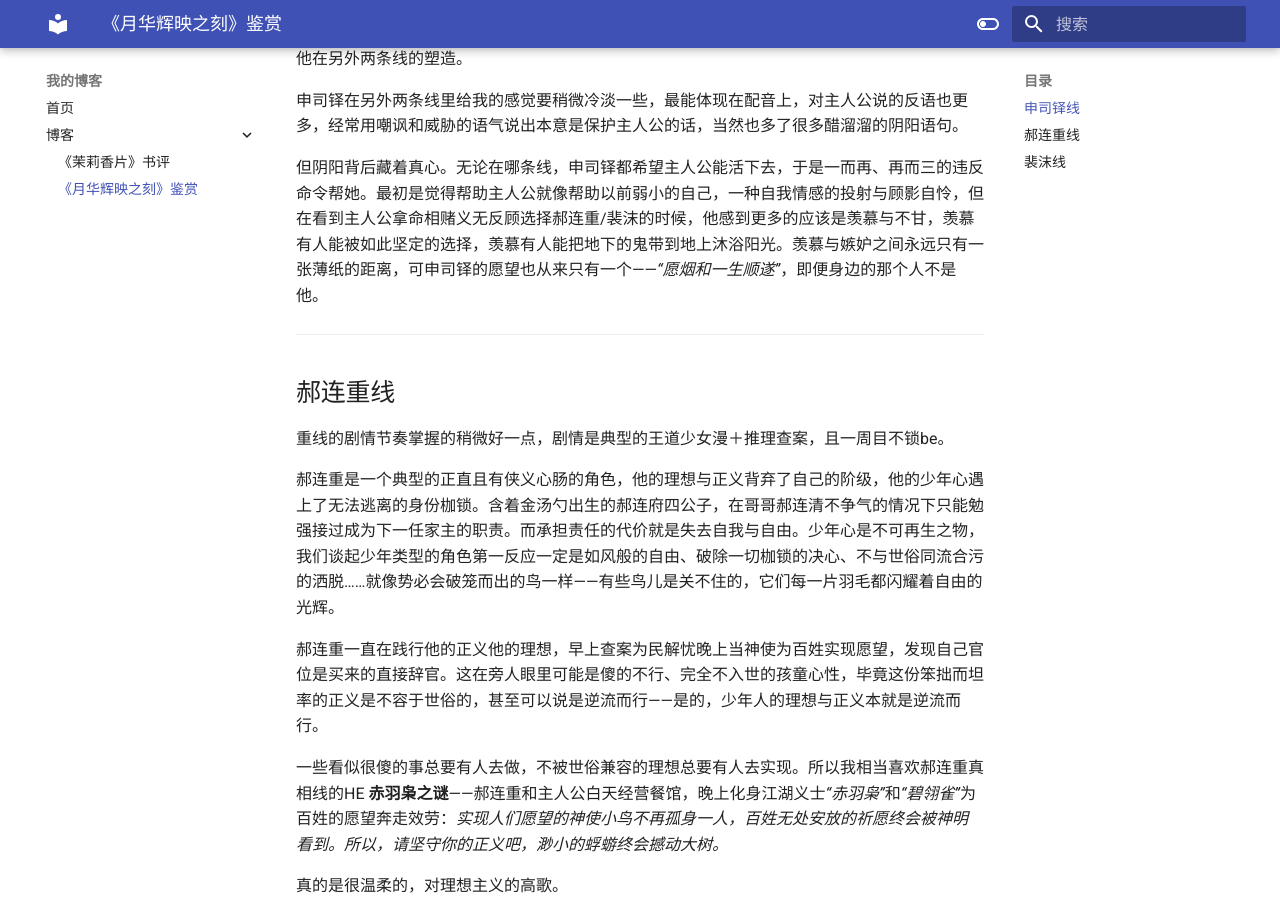
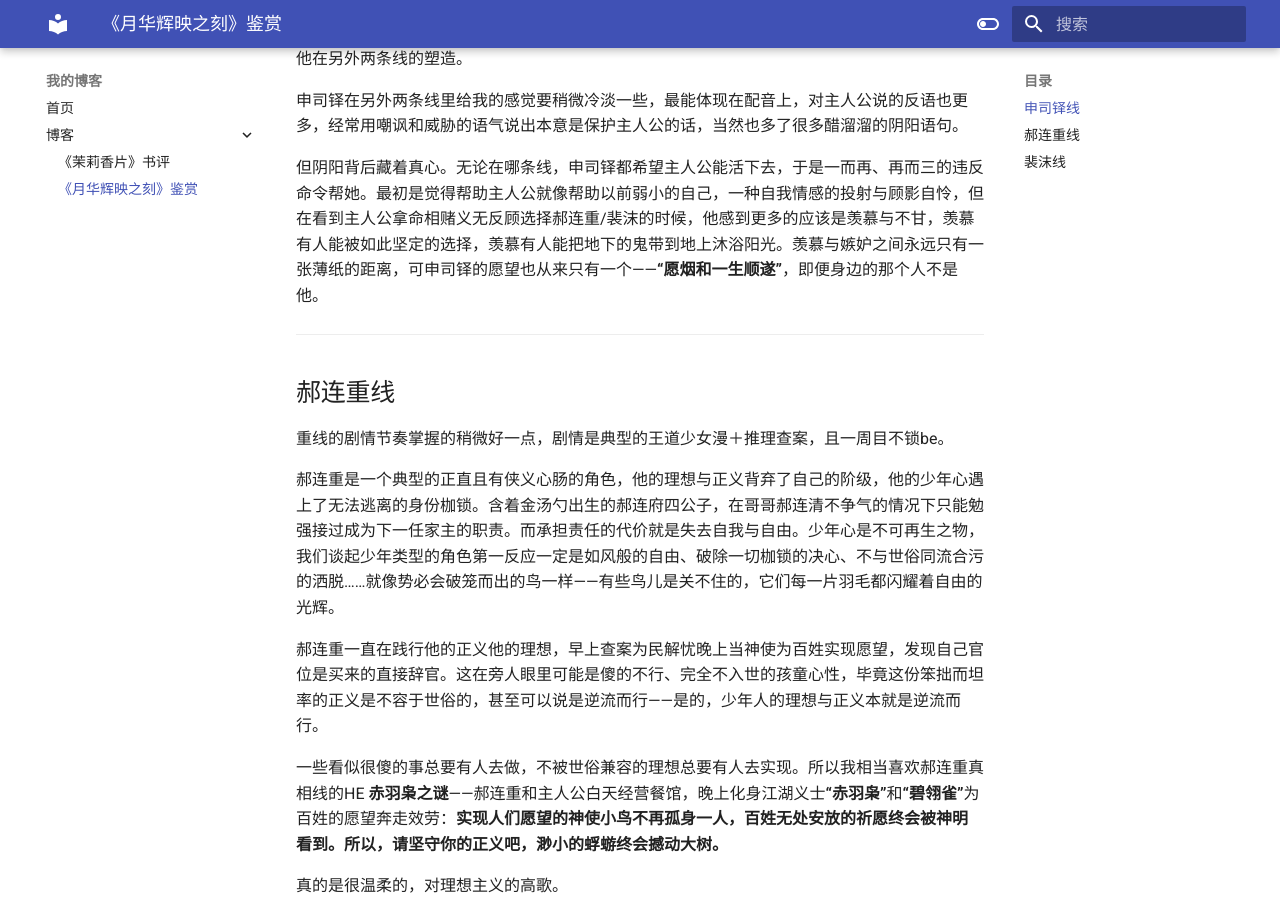
Before and after one commit to Linsey0229/blog, an MkDocs documentation site: the page built from docs/moon.md, in a window 1280 px wide and 900 px high, scrolled down 807 px. Built offline with MkDocs 1.6.1 and Material for MkDocs 9.7.7, drawn with Linux system fonts in a browser that asks for light colours; grey boxes are pictures that could not be loaded.

Commit message:
更新文章

```diff
--- a/docs/moon.md
+++ b/docs/moon.md
@@ -23,7 +23,7 @@
 
 
 
-但阴阳背后藏着真心。无论在哪条线，申司铎都希望主人公能活下去，于是一而再、再而三的违反命令帮她。最初是觉得帮助主人公就像帮助以前弱小的自己，一种自我情感的投射与顾影自怜，但在看到主人公拿命相赌义无反顾选择郝连重/裴沫的时候，他感到更多的应该是羡慕与不甘，羡慕有人能被如此坚定的选择，羡慕有人能把地下的鬼带到地上沐浴阳光。羡慕与嫉妒之间永远只有一张薄纸的距离，可申司铎的愿望也从来只有一个——*“愿烟和一生顺遂”*，即便身边的那个人不是他。
+但阴阳背后藏着真心。无论在哪条线，申司铎都希望主人公能活下去，于是一而再、再而三的违反命令帮她。最初是觉得帮助主人公就像帮助以前弱小的自己，一种自我情感的投射与顾影自怜，但在看到主人公拿命相赌义无反顾选择郝连重/裴沫的时候，他感到更多的应该是羡慕与不甘，羡慕有人能被如此坚定的选择，羡慕有人能把地下的鬼带到地上沐浴阳光。羡慕与嫉妒之间永远只有一张薄纸的距离，可申司铎的愿望也从来只有一个——**“愿烟和一生顺遂”**，即便身边的那个人不是他。
 
 
 
@@ -47,7 +47,7 @@
 
 
 
-一些看似很傻的事总要有人去做，不被世俗兼容的理想总要有人去实现。所以我相当喜欢郝连重真相线的HE **赤羽枭之谜**——郝连重和主人公白天经营餐馆，晚上化身江湖义士*“赤羽枭”*和*“碧翎雀”*为百姓的愿望奔走效劳：*实现人们愿望的神使小鸟不再孤身一人，百姓无处安放的祈愿终会被神明看到。所以，请坚守你的正义吧，渺小的蜉蝣终会撼动大树。*
+一些看似很傻的事总要有人去做，不被世俗兼容的理想总要有人去实现。所以我相当喜欢郝连重真相线的HE **赤羽枭之谜**——郝连重和主人公白天经营餐馆，晚上化身江湖义士**“赤羽枭”**和**“碧翎雀”**为百姓的愿望奔走效劳：**实现人们愿望的神使小鸟不再孤身一人，百姓无处安放的祈愿终会被神明看到。所以，请坚守你的正义吧，渺小的蜉蝣终会撼动大树。**
 
 
 真的是很温柔的，对理想主义的高歌。
@@ -74,7 +74,7 @@
 
 
 
-人越是缺少什么，就越想得到什么。申司铎寻求温暖与安定，郝连重追求理想与正义，裴沫渴求自由与公平。主人公可以成为申司铎的归处，可以陪同郝连重一起行侠仗义，但是却无法与裴沫一起改变封建社会吃人的本质，因为连主人公自己也是封建思想的受害者，所以俩人的结局*只能像飞蛾扑火一样，在极乐带来的幻想中，化为时代的灰烬。*
+人越是缺少什么，就越想得到什么。申司铎寻求温暖与安定，郝连重追求理想与正义，裴沫渴求自由与公平。主人公可以成为申司铎的归处，可以陪同郝连重一起行侠仗义，但是却无法与裴沫一起改变封建社会吃人的本质，因为连主人公自己也是封建思想的受害者，所以俩人的结局**只能像飞蛾扑火一样，在极乐带来的幻想中，化为时代的灰烬。**
 
 
 
@@ -82,4 +82,4 @@
 
 
 
-*2025.12.29*
+**2025.12.29**
```
